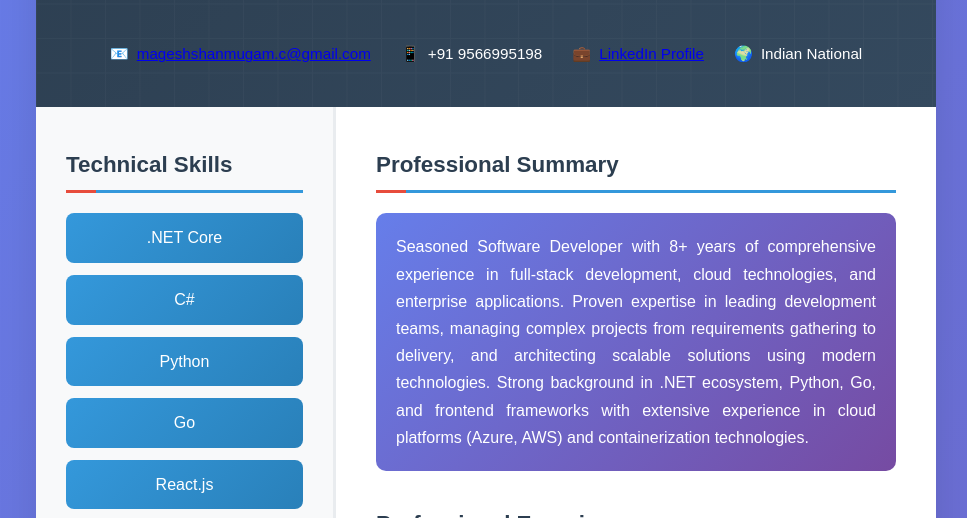
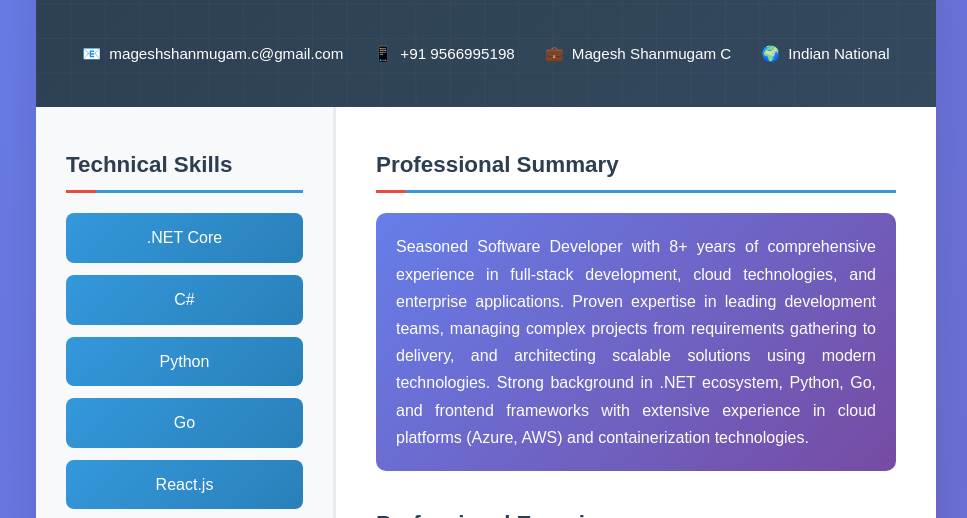
Before and after one commit to mageshshanmugamc04/mageshshanmugamc04.github.io, a website: page index.html in a window 1280 px wide. Shown: the part 258-776 px from the top of the page, without its empty margins (154-1121 px from the left). Drawn offline with Linux system fonts and the light colour scheme.

Commit message:
Cosmetic changes

```diff
--- a/index.html
+++ b/index.html
@@ -49,6 +49,13 @@
         }
 
         .header-content {
+            a {
+                color: white !important;
+                text-decoration: none;
+            }
+            a:hover {
+                color: #667eea !important;
+            }
             position: relative;
             z-index: 1;
             display: flex;
@@ -414,7 +421,7 @@
                         <span>📱</span> +91 9566995198
                     </div>
                     <div class="contact-item">
-                        <span>💼</span> <a href="https://www.linkedin.com/in/magesh-shanmugam-chellapandian-0a9725ba/" target="_blank" rel="noopener noreferrer">LinkedIn Profile</a>
+                        <span>💼</span> <a href="https://www.linkedin.com/in/magesh-shanmugam-chellapandian-0a9725ba/" target="_blank" rel="noopener noreferrer">Magesh Shanmugam C</a>
                     </div>
                     <div class="contact-item">
                         <span>🌍</span> Indian National
```
